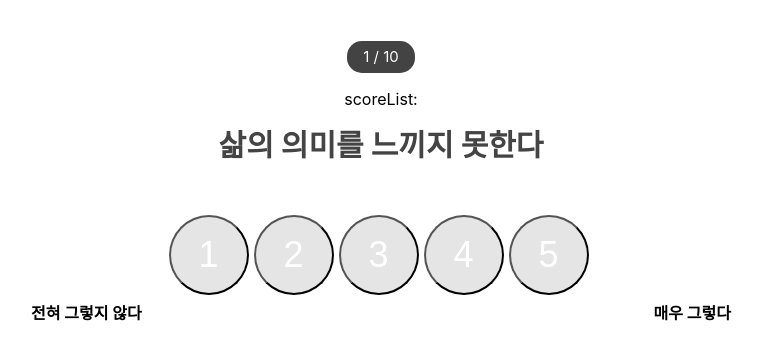
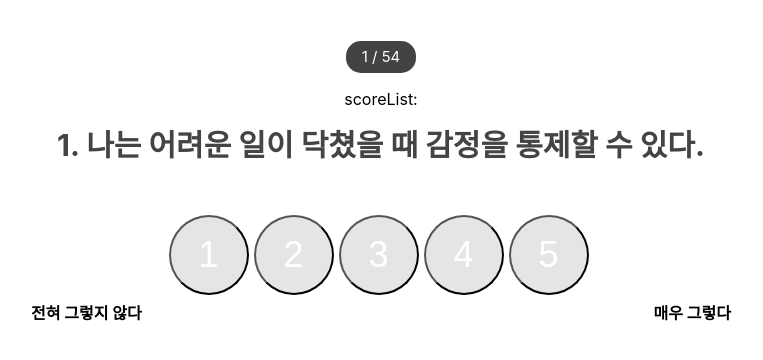
Before and after one commit to SuminLim/resilience-test, a React (Create React App) app: page /resilience-test/test in a window 1280 px wide. Shown: the top 360 px of the page, without its empty margins (259-1022 px from the left). Built offline with nearby package versions, Linux system fonts and the light colour scheme; what bind-decorator would draw is missing.

Commit message:
Feature: 테스트 페이지 실제 질문 데이터로 가져오도록 구현

```diff
--- a/src/pages/Test.tsx
+++ b/src/pages/Test.tsx
@@ -112,7 +112,7 @@ class TestPage extends React.Component<TestPageProps, TestPageState> {
             step !== 1 &&
             <ButtonMove onClick={this.handleOnPrevStep}>이전으로</ButtonMove>
           }
-          <NumPage>{step} / 10</NumPage>
+          <NumPage>{step} / {QUESTION.length}</NumPage>
           {
             step !== 1 &&
             <ButtonMove onClick={this.handleOnInitStep}>처음으로</ButtonMove>
@@ -120,7 +120,7 @@ class TestPage extends React.Component<TestPageProps, TestPageState> {
         </Header>
         <p>scoreList: {scoreList}</p>
 
-        <Question>삶의 의미를 느끼지 못한다</Question>
+        <Question>{QUESTION[step]}</Question>
 
         <CheckupBoard
           defaultValue={this.defaultValue}
```
